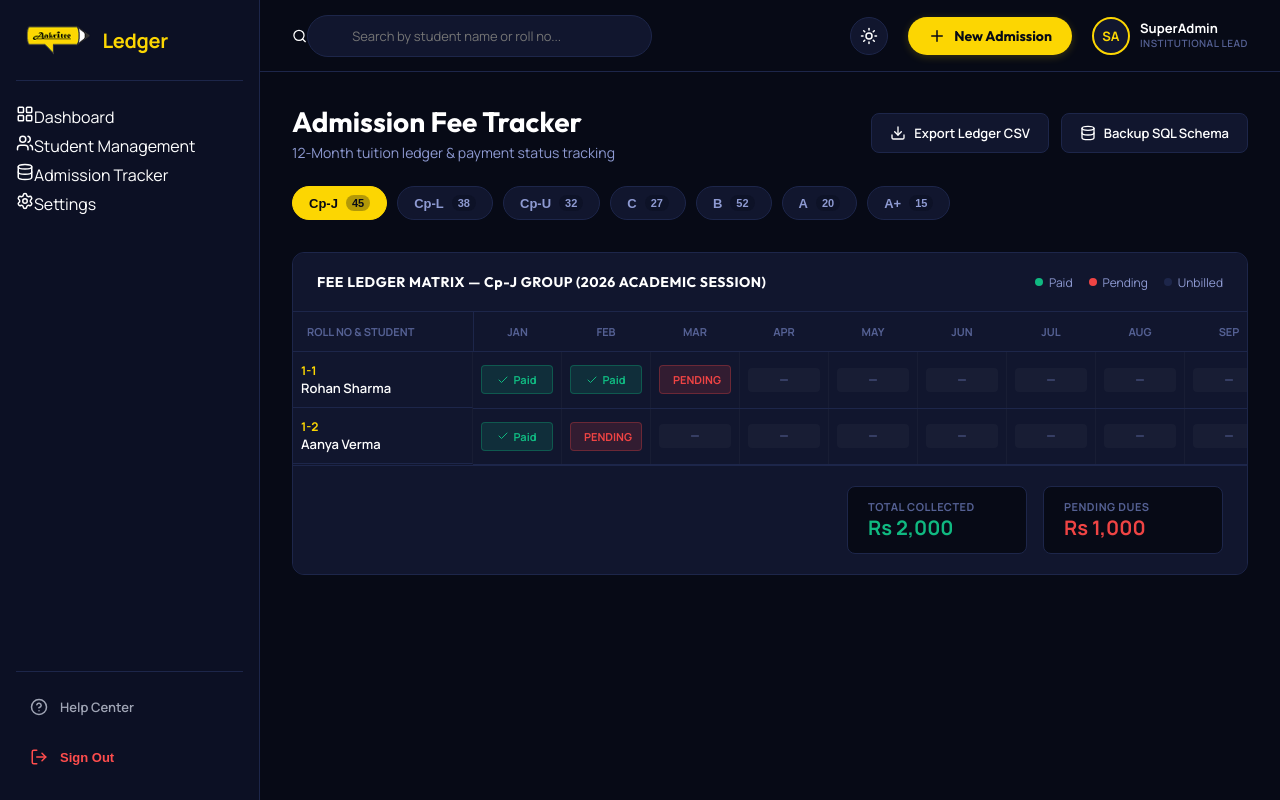
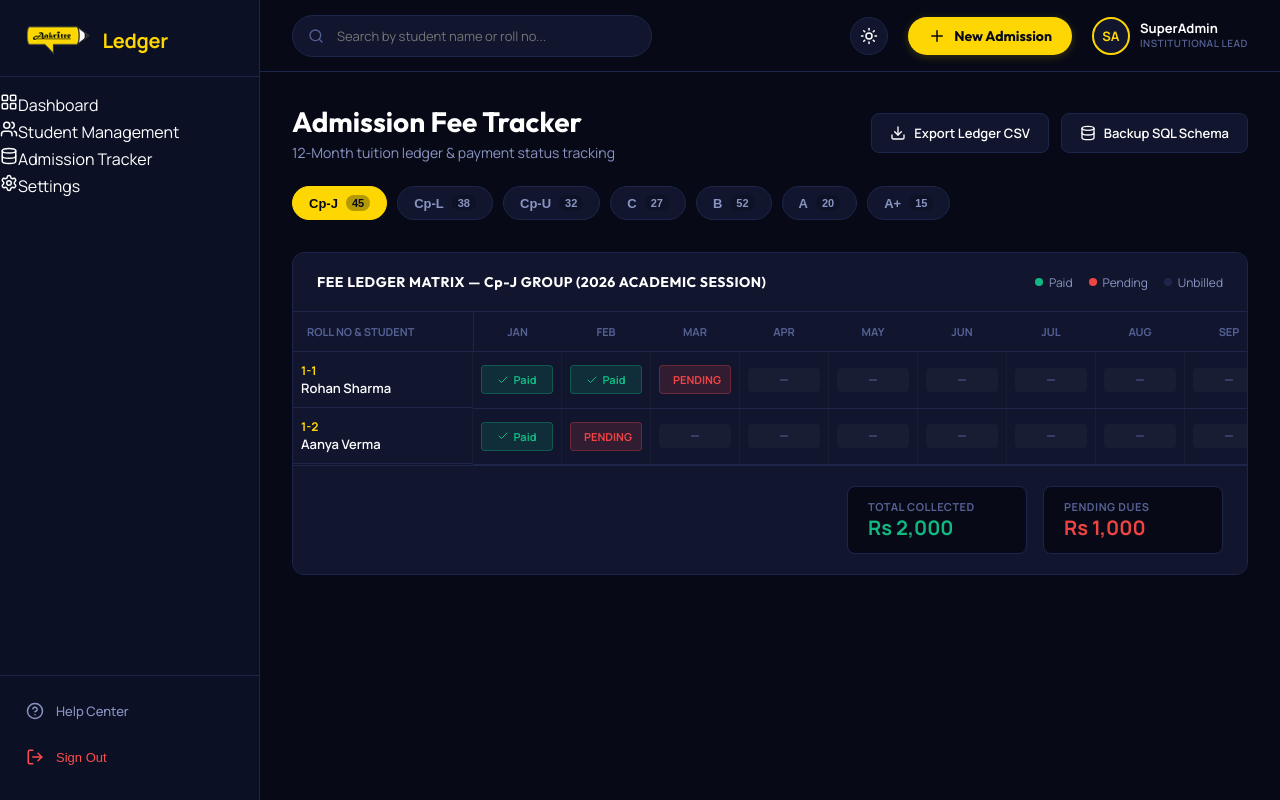
Before and after one commit to ShresthaNath/aakritee-ledger, a Next.js app: page /tracker in a window 1280 px wide. Built offline with nearby package versions, Linux system fonts and the light colour scheme.

Commit message:
Fix sidebar pixel parity (204:600-612), fix search icon alignment, remove redundant bottom nav

```diff
--- a/src/app/globals.css
+++ b/src/app/globals.css
@@ -7,14 +7,14 @@
   --bg-surface: #11162E;
   --bg-surface-hover: #171E3C;
   --border-color: #1D264A;
-  --border-light: rgba(253, 214, 2, 0.2);
+  --border-light: rgba(254, 214, 2, 0.2);
 
-  --accent-yellow: #FCD602;
+  --accent-yellow: #FED602;
   --accent-yellow-hover: #E5C200;
-  --accent-yellow-subtle: rgba(252, 214, 2, 0.12);
+  --accent-yellow-subtle: rgba(254, 214, 2, 0.15);
 
   --text-primary: #FFFFFF;
-  --text-secondary: #8E9AD2;
+  --text-secondary: #8A94C2;
   --text-muted: #556194;
 
   --status-active-bg: rgba(16, 185, 129, 0.15);
@@ -30,7 +30,7 @@
 
   --shadow-sm: 0 2px 8px rgba(0, 0, 0, 0.4);
   --shadow-md: 0 4px 20px rgba(0, 0, 0, 0.5);
-  --shadow-glow: 0 0 20px rgba(252, 214, 2, 0.25);
+  --shadow-glow: 0 0 20px rgba(254, 214, 2, 0.25);
   --shadow-red-glow: 0 0 18px rgba(239, 68, 68, 0.3);
 
   --radius-sm: 4px;
@@ -49,11 +49,11 @@
   --bg-surface: #FFFFFF;
   --bg-surface-hover: #F8FAFC;
   --border-color: #E2E8F0;
-  --border-light: rgba(252, 214, 2, 0.3);
+  --border-light: rgba(254, 214, 2, 0.3);
 
-  --accent-yellow: #FCD602;
+  --accent-yellow: #FED602;
   --accent-yellow-hover: #E5C200;
-  --accent-yellow-subtle: rgba(252, 214, 2, 0.2);
+  --accent-yellow-subtle: rgba(254, 214, 2, 0.2);
 
   --text-primary: #0F172A;
   --text-secondary: #475569;
@@ -70,7 +70,7 @@
 
   --shadow-sm: 0 1px 3px rgba(0, 0, 0, 0.05);
   --shadow-md: 0 4px 12px rgba(0, 0, 0, 0.08);
-  --shadow-glow: 0 0 15px rgba(252, 214, 2, 0.3);
+  --shadow-glow: 0 0 15px rgba(254, 214, 2, 0.3);
   --shadow-red-glow: 0 0 15px rgba(239, 68, 68, 0.2);
 }
 
@@ -89,12 +89,9 @@ html, body {
   overflow-x: hidden;
 }
 
-/* Fix for Hyperlinks */
-a {
+/* Global Reset for Hyperlinks & Buttons */
+a, a:hover, a:visited, a:focus, a:active {
   color: inherit;
-  text-decoration: none !important;
-}
-a:hover {
   text-decoration: none !important;
 }
 
@@ -119,6 +116,45 @@ h1, h2, h3, h4, h5, h6 {
   background: var(--text-muted);
 }
 
+/* Search Bar Alignment Fix (Global) */
+.search-container {
+  position: relative;
+  display: flex;
+  align-items: center;
+  width: 360px;
+  max-width: 100%;
+}
+
+.search-container .search-icon,
+.search-container svg {
+  position: absolute !important;
+  left: 16px !important;
+  top: 50% !important;
+  transform: translateY(-50%) !important;
+  color: var(--text-muted) !important;
+  pointer-events: none !important;
+  z-index: 10 !important;
+}
+
+.search-container .search-input {
+  width: 100% !important;
+  height: 42px !important;
+  background-color: var(--bg-surface) !important;
+  border: 1px solid var(--border-color) !important;
+  color: var(--text-primary) !important;
+  padding-left: 44px !important;
+  padding-right: 16px !important;
+  border-radius: 24px !important;
+  font-family: var(--font-body) !important;
+  font-size: 13px !important;
+  outline: none !important;
+  transition: border-color 0.2s ease !important;
+}
+
+.search-container .search-input:focus {
+  border-color: var(--accent-yellow) !important;
+}
+
 /* Common UI Components */
 .btn-primary {
   background-color: var(--accent-yellow);
@@ -134,7 +170,7 @@ h1, h2, h3, h4, h5, h6 {
   align-items: center;
   gap: 8px;
   transition: all 0.2s ease;
-  box-shadow: 0 2px 8px rgba(252, 214, 2, 0.2);
+  box-shadow: 0 2px 8px rgba(254, 214, 2, 0.2);
   white-space: nowrap;
 }
 .btn-primary:hover {
@@ -164,72 +200,12 @@ h1, h2, h3, h4, h5, h6 {
   border-color: var(--text-muted);
 }
 
-.btn-danger {
-  background-color: var(--status-pending-bg);
-  color: var(--status-pending-text);
-  border: 1px solid rgba(239, 68, 68, 0.3);
-  font-family: var(--font-body);
-  font-weight: 600;
-  font-size: 13px;
-  padding: 10px 18px;
-  border-radius: var(--radius-md);
-  cursor: pointer;
-  transition: all 0.2s ease;
-}
-.btn-danger:hover {
-  background-color: rgba(239, 68, 68, 0.25);
-}
-
 .card {
   background-color: var(--bg-surface);
   border: 1px solid var(--border-color);
   border-radius: var(--radius-lg);
   padding: 24px;
   transition: all 0.25s ease;
-}
-
-.badge {
-  display: inline-flex;
-  align-items: center;
-  padding: 4px 10px;
-  border-radius: var(--radius-sm);
-  font-size: 11px;
-  font-weight: 700;
-  text-transform: uppercase;
-  letter-spacing: 0.5px;
-}
-
-.badge-active {
-  background-color: var(--status-active-bg);
-  color: var(--status-active-text);
-}
-.badge-inactive {
-  background-color: var(--status-inactive-bg);
-  color: var(--status-inactive-text);
-}
-.badge-pending {
-  background-color: var(--status-pending-bg);
-  color: var(--status-pending-text);
-}
-.badge-paid {
-  background-color: var(--status-paid-bg);
-  color: var(--status-paid-text);
-}
-
-.input-field {
-  width: 100%;
-  background-color: var(--bg-deep);
-  border: 1px solid var(--border-color);
-  color: var(--text-primary);
-  padding: 12px 16px;
-  border-radius: var(--radius-md);
-  font-family: var(--font-body);
-  font-size: 14px;
-  outline: none;
-  transition: border-color 0.2s ease;
-}
-.input-field:focus {
-  border-color: var(--accent-yellow);
 }
 
 /* Animations */
--- a/src/app/page.tsx
+++ b/src/app/page.tsx
@@ -3,7 +3,6 @@
 import React, { useEffect, useState } from 'react';
 import { Sidebar } from '@/components/Sidebar';
 import { Header } from '@/components/Header';
-import { MobileNav } from '@/components/MobileNav';
 import { NewAdmissionModal } from '@/components/NewAdmissionModal';
 import { DataService } from '@/lib/dataService';
 import { DashboardKPIs, Student } from '@/lib/types';
@@ -158,7 +157,6 @@ export default function DashboardPage() {
           <span>New Admission</span>
         </button>
 
-        <MobileNav />
       </div>
 
       <NewAdmissionModal
--- a/src/app/settings/page.tsx
+++ b/src/app/settings/page.tsx
@@ -3,7 +3,6 @@
 import React, { useEffect, useState } from 'react';
 import { Sidebar } from '@/components/Sidebar';
 import { Header } from '@/components/Header';
-import { MobileNav } from '@/components/MobileNav';
 import { NewAdmissionModal } from '@/components/NewAdmissionModal';
 import { DataService } from '@/lib/dataService';
 import { ArtGroup, PaymentModeSetting } from '@/lib/types';
@@ -156,8 +155,6 @@ export default function SettingsPage() {
             </div>
           </div>
         </main>
-
-        <MobileNav />
       </div>
 
       <NewAdmissionModal
--- a/src/app/students/page.tsx
+++ b/src/app/students/page.tsx
@@ -3,7 +3,6 @@
 import React, { useEffect, useState } from 'react';
 import { Sidebar } from '@/components/Sidebar';
 import { Header } from '@/components/Header';
-import { MobileNav } from '@/components/MobileNav';
 import { NewAdmissionModal } from '@/components/NewAdmissionModal';
 import { DataService } from '@/lib/dataService';
 import { Student, StudentStatus } from '@/lib/types';
@@ -235,8 +234,6 @@ export default function StudentsPage() {
             )}
           </div>
         </main>
-
-        <MobileNav />
       </div>
 
       <NewAdmissionModal
--- a/src/app/tracker/page.tsx
+++ b/src/app/tracker/page.tsx
@@ -3,7 +3,6 @@
 import React, { useEffect, useState } from 'react';
 import { Sidebar } from '@/components/Sidebar';
 import { Header } from '@/components/Header';
-import { MobileNav } from '@/components/MobileNav';
 import { NewAdmissionModal } from '@/components/NewAdmissionModal';
 import { DataService } from '@/lib/dataService';
 import { Student, FeeRecord, PaymentStatus, ArtGroup } from '@/lib/types';
@@ -233,8 +232,6 @@ export default function AdmissionTrackerPage() {
             </div>
           </div>
         </main>
-
-        <MobileNav />
       </div>
 
       {/* Fee Payment Entry Confirmation Modal */}
--- a/src/components/MobileNav.tsx
+++ b/src/components/MobileNav.tsx
@@ -1,89 +1,6 @@
-'use client';
+import React from 'react';
 
-import React from 'react';
-import Link from 'next/link';
-import { usePathname } from 'next/navigation';
-import { LayoutGrid, Users, Database, Settings } from 'lucide-react';
-
+// MobileNav is deprecated per user instructions (using Top Header Hamburger Menu instead)
 export const MobileNav: React.FC = () => {
-  const pathname = usePathname();
-
-  const navItems = [
-    { name: 'Dashboard', href: '/', icon: LayoutGrid },
-    { name: 'Students', href: '/students', icon: Users },
-    { name: 'Tracker', href: '/tracker', icon: Database },
-    { name: 'Settings', href: '/settings', icon: Settings },
-  ];
-
-  return (
-    <nav className="mobile-nav">
-      {navItems.map((item) => {
-        const Icon = item.icon;
-        const isActive = pathname === item.href;
-        return (
-          <Link
-            key={item.href}
-            href={item.href}
-            className={`mobile-tab ${isActive ? 'active' : ''}`}
-          >
-            <Icon size={20} className="tab-icon" />
-            <span className="tab-name">{item.name}</span>
-            {isActive && <div className="active-dot" />}
-          </Link>
-        );
-      })}
-
-      <style jsx>{`
-        .mobile-nav {
-          display: none;
-          position: fixed;
-          bottom: 0;
-          left: 0;
-          width: 100vw;
-          height: 64px;
-          background-color: var(--bg-sidebar);
-          border-top: 1px solid var(--border-color);
-          justify-content: space-around;
-          align-items: center;
-          z-index: 50;
-          padding-bottom: env(safe-area-inset-bottom);
-        }
-
-        .mobile-tab {
-          display: flex;
-          flex-direction: column;
-          align-items: center;
-          justify-content: center;
-          gap: 4px;
-          color: var(--text-muted);
-          text-decoration: none;
-          font-size: 11px;
-          font-weight: 600;
-          position: relative;
-          width: 25%;
-          height: 100%;
-          transition: color 0.2s ease;
-        }
-
-        .mobile-tab.active {
-          color: var(--accent-yellow);
-        }
-
-        .active-dot {
-          width: 4px;
-          height: 4px;
-          border-radius: 50%;
-          background-color: var(--accent-yellow);
-          position: absolute;
-          bottom: 6px;
-        }
-
-        @media (max-width: 1024px) {
-          .mobile-nav {
-            display: flex;
-          }
-        }
-      `}</style>
-    </nav>
-  );
+  return null;
 };
```
Also changed, not shown: src/components/Header.tsx (+24 -58 lines), src/components/Sidebar.tsx (+26 -23 lines).
